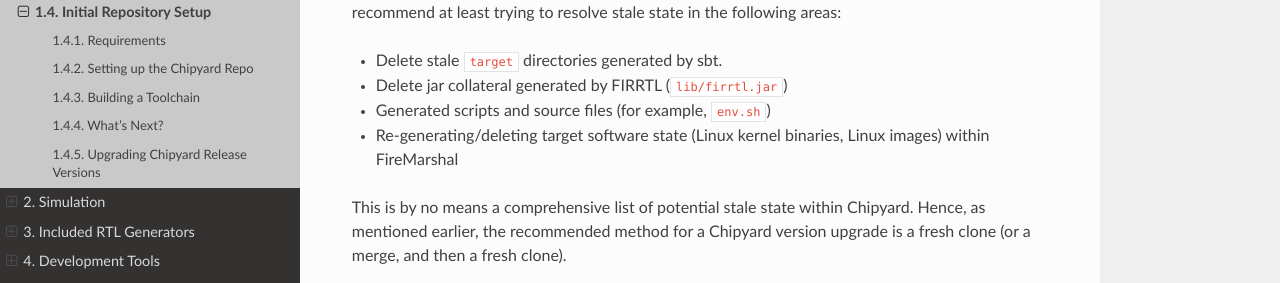
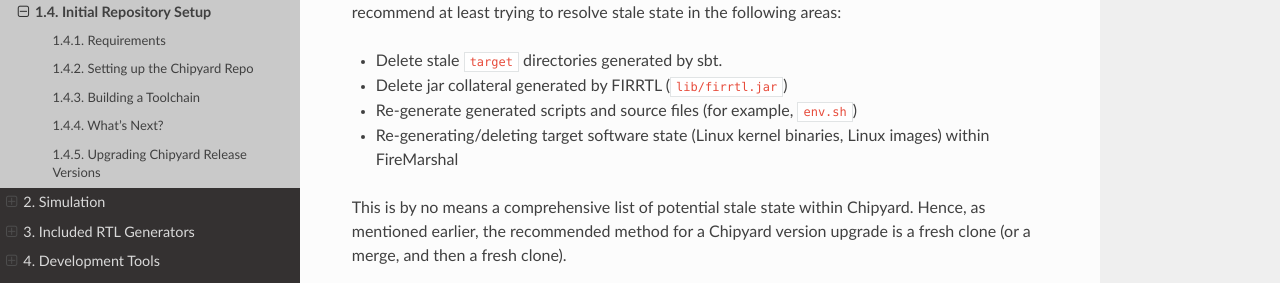
Before and after one commit to ucb-bar/chipyard, a Sphinx documentation site: the page built from docs/Chipyard-Basics/Initial-Repo-Setup.rst, in a window 1280 px wide and 900 px high, scrolled down 2550 px. Shown: the part 443-726 px from the top of the window. Built offline with Sphinx 7.4.7 and the Read the Docs theme 2.0.0, drawn with Linux system fonts in a browser that asks for light colours.

Commit message:
[skip ci] Update docs/Chipyard-Basics/Initial-Repo-Setup.rst
Co-authored-by: Abraham Gonzalez <abe.j.gonza@gmail.com>

```diff
--- a/docs/Chipyard-Basics/Initial-Repo-Setup.rst
+++ b/docs/Chipyard-Basics/Initial-Repo-Setup.rst
@@ -105,7 +105,7 @@
 
 * Delete jar collateral generated by FIRRTL (``lib/firrtl.jar``)
 
-* Generated scripts and source files (for example, ``env.sh``)
+* Re-generate generated scripts and source files (for example, ``env.sh``)
 
 * Re-generating/deleting target software state (Linux kernel binaries, Linux images) within FireMarshal
 
```
